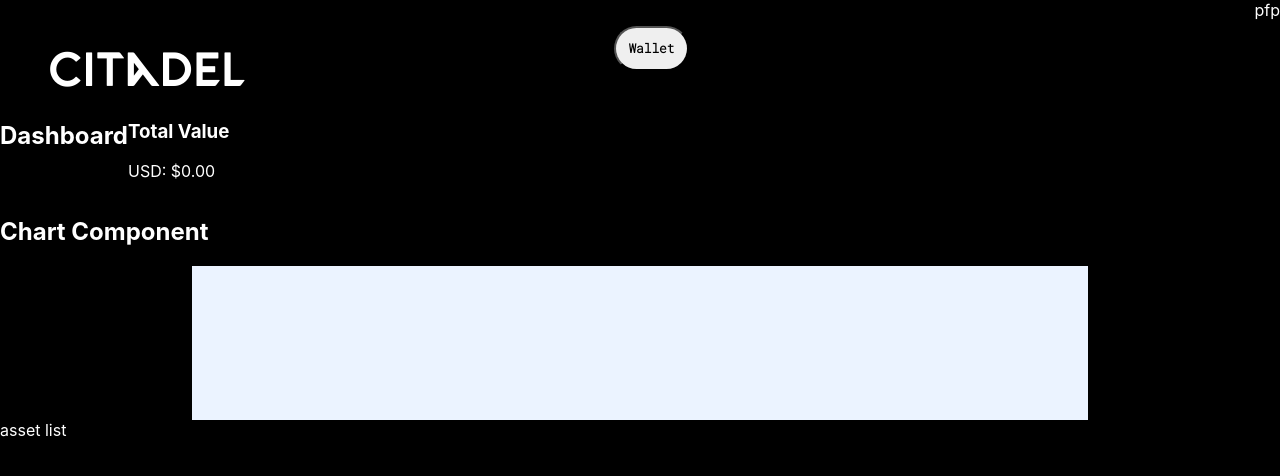
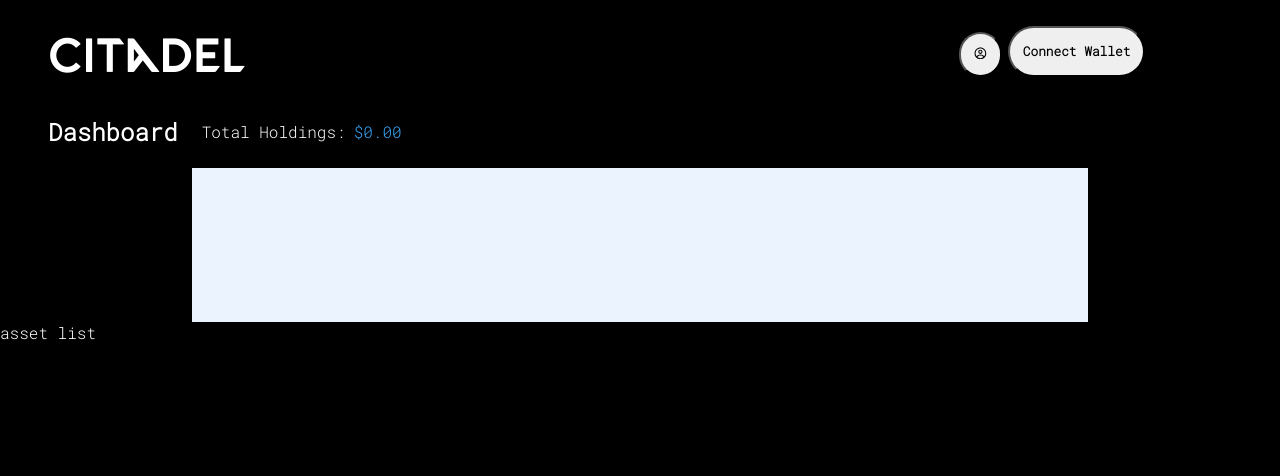
Before and after one commit to Ishwari18/citadel-eth-india, a React (Create React App) app: page /portfolio in a window 1280 px wide. Shown: the top 476 px of the page. Built offline with nearby package versions, Linux system fonts and the light colour scheme.

Commit message:
basic UI

```diff
--- a/package.json
+++ b/package.json
@@ -14,6 +14,7 @@
     "react": "^18.2.0",
     "react-chartjs-2": "^5.2.0",
     "react-dom": "^18.2.0",
+    "react-icons": "^4.12.0",
     "react-router-dom": "^6.20.1",
     "react-scripts": "5.0.1",
     "web-vitals": "^2.1.4",
--- a/src/App.css
+++ b/src/App.css
@@ -49,6 +49,15 @@ body{
   font-weight: 800;
   font-size: 0.8em;
 }
+.pfpbtn {
+  padding: 1em;
+  border-radius: 3em;
+  margin-top: 2em;
+  font-family: "Roboto Mono", monospace;
+  font-weight: 800;
+  font-size: 0.8em;
+
+}
 .main button {
   border-radius: 3em;
   font-family: "Roboto Mono", monospace;
@@ -58,6 +67,7 @@ body{
   height: 3em;
 }
 .profilebtn div {
+
   border-radius: 3em;
   font-family: "Roboto Mono", monospace;
   font-weight: 800;
@@ -68,7 +78,10 @@ body{
 .profilebtn:hover{
   border: 0.2em white solid;
   background-color: black;
-  color: white;
+  color: #ffffff;
+}
+.portfolio {
+  font-family: "Roboto Mono", monospace;
 }
 .main button:hover{
   border: 0.2em white solid;
@@ -91,7 +104,7 @@ body{
 .brandname {
   font-family: val;
   font-size: 3em;
-  padding-top: 1em;
+  padding-top: 0.5em;
   padding-left: 1em;
   font-weight: 500;
 }
@@ -104,6 +117,7 @@ body{
   color: white;
   text-decoration: none;
 }
+
 .myChart {
 color: white;
 }
--- a/src/App.js
+++ b/src/App.js
@@ -4,10 +4,13 @@ import Navbar from "./components/Navbar";
 import { BrowserRouter, Routes, Route } from "react-router-dom";
 import Home from "./components/Home";
 import Profile from "./components/Profile";
+import { WalletProvider } from './components/WalletContext';
+
 
 function App() {
   return (
     <>
+      <WalletProvider>
       <BrowserRouter>
         <Routes>
           <Route path="/" element={<Home />} />{" "}
@@ -15,6 +18,7 @@ function App() {
           <Route path="/portfolio" element={<Portfolio />} />
         </Routes>
       </BrowserRouter>
+      </WalletProvider>
     </>
   );
 }
--- a/src/components/Navbar.js
+++ b/src/components/Navbar.js
@@ -2,26 +2,28 @@ import React from "react";
 import "./css/Navbar.css";
 import Wallet from "./Wallet";
 import { Link } from "react-router-dom";
-import Profile from "./Profile";
+import { CgProfile } from "react-icons/cg";
 
 const Navbar = () => {
   return (
-    <>
-      <div className="nav">
-        <Link to="/">
-          <div className="brandname">Citadel</div>
-        </Link>
+    <div className="nav" style={{ display: "flex", justifyContent: "space-between", alignItems: "center" }}>
+      <Link to="/">
+        <div className="brandname">Citadel</div>
+      </Link>
+      <div className="rightnav" style={{ display: "flex", alignItems: "center" }}>
+      <div className="pfp">
+          <Link to="/pfp">
+            <button className="pfpbtn" style={{bottom: "0.5em", position: "relative", color:"black", marginRight: "0.5em"}}>
+              <CgProfile  />
+            </button>
+          </Link>
+        </div>
         <div className="walletbtn">
           <Wallet />
         </div>
-        <div className="pfp">
-        <Link to="/pfp">
-          <div className="pfpbtn">pfp</div>
-        </Link>
-        </div>
 
       </div>
-    </>
+    </div>
   );
 };
 
--- a/src/components/Portfolio.js
+++ b/src/components/Portfolio.js
@@ -84,6 +84,14 @@ const Portfolio = () => {
 
     const createChart = (xValues, yValues) => {
       const ctx = document.getElementById("myChart").getContext("2d");
+
+      // Check if a chart instance already exists
+      const existingChart = Chart.getChart("myChart");
+
+      // If a chart exists, destroy it
+      if (existingChart) {
+        existingChart.destroy();
+      }
 
       new Chart(ctx, {
         type: "line",
@@ -174,7 +182,10 @@ const Portfolio = () => {
             const tokenData = await fetchTokenData(contractAddress);
             return tokenData;
           } catch (error) {
-            console.error(`Error fetching data for address ${contractAddress}:`, error);
+            console.error(
+              `Error fetching data for address ${contractAddress}:`,
+              error
+            );
             return null;
           }
         });
@@ -215,26 +226,28 @@ const Portfolio = () => {
     fetchData();
   }, []); // Empty dependency array ensures useEffect runs only once
 
-
   return (
     <div className="portfolio">
       <Navbar />
-      <div className="headbar">
-        <h2 className="dashhead">Dashboard</h2>
-        <div className="tvl">
-          <h3>Total Value</h3>
-          <p>USD: ${totalValue.toFixed(2)}</p>
+      <div className="headbar" style={{ display: "flex", alignItems: "center" }}>
+  <h2 className="dashhead" style={{ marginLeft: "2em", marginRight: "1em", fontWeight: "700" }}>
+    Dashboard
+  </h2>
+  <div className="tvl" style={{ display: "flex" }}>
+    <p style={{ marginRight: "0.5em" }}>Total Holdings:</p>
+    <p style={{color: "rgb(57, 169, 255)"}}>${totalValue.toFixed(2)}</p>
   </div>
 </div>
 
 
+
       <div className="second-section">
-        <h2>Chart Component</h2>
         <div className="chartmain">
           <canvas id="myChart"></canvas>
         </div>
       </div>
-      <div className="third-section">asset list
+      <div className="third-section">
+        asset list
         <ul>
           {dataForAllAssets.map((asset, index) => (
             <li key={index}>
@@ -242,7 +255,8 @@ const Portfolio = () => {
               <p>ROI: {asset?.roi}</p>
             </li>
           ))}
-      </ul></div>
+        </ul>
+      </div>
     </div>
   );
 };
--- a/src/components/Wallet.js
+++ b/src/components/Wallet.js
@@ -1,35 +1,82 @@
-// Wallet.js
-import React, { useState } from 'react';
-import Web3 from 'web3';
+import React, { useState } from "react";
+import Web3 from "web3";
 import "./css/Wallet.css";
+import { IoIosArrowDropdownCircle } from "react-icons/io";
+import { RxCrossCircled } from "react-icons/rx";
+import { useWallet } from "./WalletContext";
 
 const Wallet = ({ onConnect, walletAddresses }) => {
   const [showDropdown, setShowDropdown] = useState(false);
-  const [connectedAccount, setConnectedAccount] = useState(null);
+  const [newWalletAddress, setNewWalletAddress] = useState("");
+  const { connectedAccounts, connectWallet, disconnectWallet, addWallet } = useWallet();
 
   const connectToMetaMask = async () => {
     try {
-      await window.ethereum.send('eth_requestAccounts');
+      await window.ethereum.send("eth_requestAccounts");
       window.web3 = new Web3(window.ethereum);
 
       const accounts = await window.web3.eth.getAccounts();
-      const newConnectedAccount = accounts[0];
-
-      setConnectedAccount(newConnectedAccount);
+      connectWallet(accounts[0]);
 
       // Toggle the dropdown when connecting the wallet
       setShowDropdown(!showDropdown);
     } catch (error) {
-      console.error('Error connecting to MetaMask:', error);
+      console.error("Error connecting to MetaMask:", error);
+    }
+  };
+
+  const handleAddWallet = async () => {
+    try {
+      await window.ethereum.send("eth_requestAccounts");
+      window.web3 = new Web3(window.ethereum);
+
+      const accounts = await window.web3.eth.getAccounts();
+      addWallet(accounts[0]);
+      setNewWalletAddress("");
+      setShowDropdown(true);
+    } catch (error) {
+      console.error("Error adding wallet:", error);
     }
   };
 
   return (
     <>
       <div className="wallet">
-        <button onClick={showDropdown ? () => setShowDropdown(false) : connectToMetaMask}>
-          {connectedAccount ? 'Wallet Connected' : 'Wallet'}
+        <button onClick={connectedAccounts.length > 0 ? () => {} : connectToMetaMask} style={{height: "4em", paddingRight: "1em", paddingLeft: "1em"}}>
+          {connectedAccounts.length > 0 ? " Wallet" : "Connect Wallet"}
         </button>
+
+        {connectedAccounts.length > 0 && (
+          <button onClick={() => setShowDropdown(!showDropdown)}>
+            <IoIosArrowDropdownCircle style={{ margin: "0.3em" }} />
+          </button>
+        )}
+
+        {showDropdown && (
+          <div className="dropdown-content" style={{backgroundColor: "#ffffffeb", color: "black", padding: "1em", margin: "1em", width: "26em", position: "relative", borderRadius: "2em"}}>
+            {connectedAccounts.map((account, index) => (
+             <div key={index} style={{ display: "flex", flexDirection: "row", alignItems: "center" }}>
+            <div style={{ fontSize: "0.8em",fontWeight: "500" }}>{account}</div>
+             <button style={{bottom: "1em", position: "relative"}}>
+               <RxCrossCircled onClick={() => disconnectWallet(account)} />
+               {/* disconnect btn */}
+             </button>
+           </div>
+            ))}
+            <div style={{alignContent: "center"}}>
+              <input
+                type="text"
+                value={newWalletAddress}
+                onChange={(e) => setNewWalletAddress(e.target.value)}
+                placeholder="Enter new wallet address"
+                style={{margin: "1em"}}
+              />
+              <button onClick={async () => {
+                addWallet(newWalletAddress);
+              }}>Add Wallet</button>
+            </div>
+          </div>
+        )}
       </div>
     </>
   );
--- a/src/components/WalletContext.js
+++ b/src/components/WalletContext.js
@@ -23,9 +23,19 @@ export const WalletProvider = ({ children }) => {
       prevAccounts.filter((connectedAccount) => connectedAccount !== account)
     );
   };
+  const addWallet = (newAccount) => {
+    // Check if the new account is not already in the connected accounts
+    if (!connectedAccounts.includes(newAccount)) {
+      // Add the new account to the connected accounts
+      setConnectedAccounts((prevAccounts) => [...prevAccounts, newAccount]);
+    } else {
+      // Handle the case where the account is already connected
+      console.error("Wallet already connected:", newAccount);
+    }
+  };
 
   return (
-    <WalletContext.Provider value={{ connectedAccounts, connectWallet, disconnectWallet }}>
+    <WalletContext.Provider value={{ connectedAccounts, connectWallet, disconnectWallet  , addWallet}}>
       {children}
     </WalletContext.Provider>
   );
```
Also changed, not shown: 1 other file (tests, documents, lock files or other folders). Lines whose indentation alone changed are shown as unchanged.
